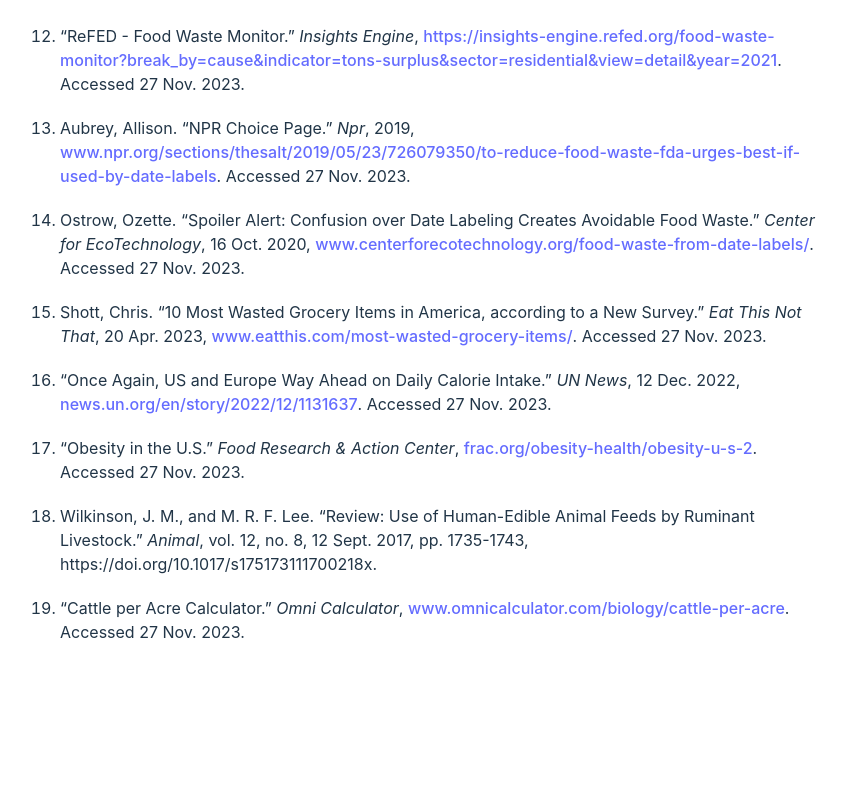
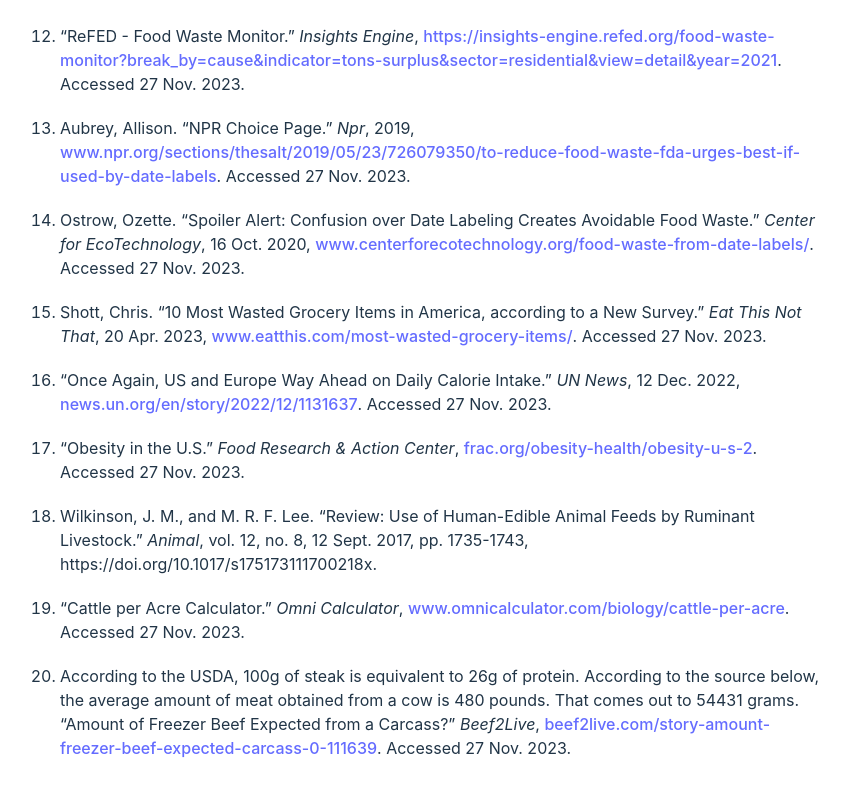
Before and after one commit to rkuhlf/food-waste-essay, a React (Vite) app: page /notes in a window 1280 px wide. Shown: the part 1312-2108 px from the top of the page, without its empty margins (220-1069 px from the left). Before the commit the page ends 1992 px from the top, so only its background shows below. Built offline with nearby package versions, Linux system fonts and the light colour scheme; the HTML template or start-up script is replaced by a standard one.

Commit message:
Removed dark mode efefcts

```diff
--- a/src/Article.tsx
+++ b/src/Article.tsx
@@ -167,7 +167,7 @@ function Article() {
 
           <Checkpoint label="Waste the amount of meat eaten by an American in a month." progressFunction={americanMeatEating}>
 
-          <Paragraph>There is a catch though: Pasture-raised animals require a <i>massive</i> amount of land. On one acre of land, you can raise about one cow<Cite index={citationIndex++}/>, which gives you about 88,000 grams of protein after two years (cattle actually grow slower on grass compared to grain). Or, you could grow 513,000 grams of protein on the same area of land from soybeans, eleven times as much protein. Although it varies widely from case to case, animals typically represent either an inefficient energy source, a substantial land investment, or both.</Paragraph>
+          <Paragraph>There is a catch though: Pasture-raised animals require a <i>massive</i> amount of land. On one acre of land, you can raise about one cow<Cite index={citationIndex++}/>, which gives you about 54,000 grams of protein after two years<Cite index={citationIndex++}/> (cattle actually grow slower on grass compared to grain). Or, you could grow 513,000 grams of protein on the same area of land from soybeans, eleven times as much protein. Although it varies widely from case to case, animals typically represent either an inefficient energy source, a substantial land investment, or both.</Paragraph>
 
           <Paragraph>Aside from the destruction of habitat that is required to produce animals, the animals themselves also cause a large amount of damage to the environment because of the greenhouse gasses that their production emits. Cows famously produce a large amount of methane, but these emissions end up being negligible relative to the additional emissions required to process and transport the animals. All totaled, beef and lamb emit the equivalent of ~247 grams of CO2 for every calorie produced. Chickens, fish, and pork are much less destructive, but they are still more damaging to the environment than something like tofu (which is produced from soybeans, which are a cereal crop).</Paragraph>
 
--- a/src/Notes.tsx
+++ b/src/Notes.tsx
@@ -81,6 +81,12 @@ const notes = [
 
     <>
     “Cattle per Acre Calculator.” <i>Omni Calculator</i>, <a href="http://www.omnicalculator.com/biology/cattle-per-acre">www.omnicalculator.com/biology/cattle-per-acre</a>. Accessed 27 Nov. 2023.
+    </>,
+
+    <>
+    According to the USDA, 100g of steak is equivalent to 26g of protein. According to the source below, the average amount of meat obtained from a cow is 480 pounds. That comes out to 54431 grams.
+    <br />
+    “Amount of Freezer Beef Expected from a Carcass?” <i>Beef2Live</i>, <a href="http://beef2live.com/story-amount-freezer-beef-expected-carcass-0-111639">beef2live.com/story-amount-freezer-beef-expected-carcass-0-111639</a>. Accessed 27 Nov. 2023.
     </>
 ]
 
--- a/src/index.css
+++ b/src/index.css
@@ -4,8 +4,8 @@
   font-weight: 400;
 
   color-scheme: light dark;
-  color: rgba(255, 255, 255, 0.87);
-  background-color: #242424;
+  color: #213547;
+  background-color: #ffffff;
 
   font-synthesis: none;
   text-rendering: optimizeLegibility;
@@ -20,7 +20,7 @@ a {
   text-decoration: inherit;
 }
 a:hover {
-  color: #535bf2;
+  color: #747bff;
 }
 
 body {
@@ -40,7 +40,7 @@ button {
   font-size: 1em;
   font-weight: 500;
   font-family: inherit;
-  background-color: #1a1a1a;
+  background-color: #f9f9f9;
   cursor: pointer;
   transition: border-color 0.25s;
 }
@@ -51,16 +51,3 @@ button:focus,
 button:focus-visible {
   outline: 4px auto -webkit-focus-ring-color;
 }
-
-@media (prefers-color-scheme: light) {
-  :root {
-    color: #213547;
-    background-color: #ffffff;
-  }
-  a:hover {
-    color: #747bff;
-  }
-  button {
-    background-color: #f9f9f9;
-  }
-}
```
